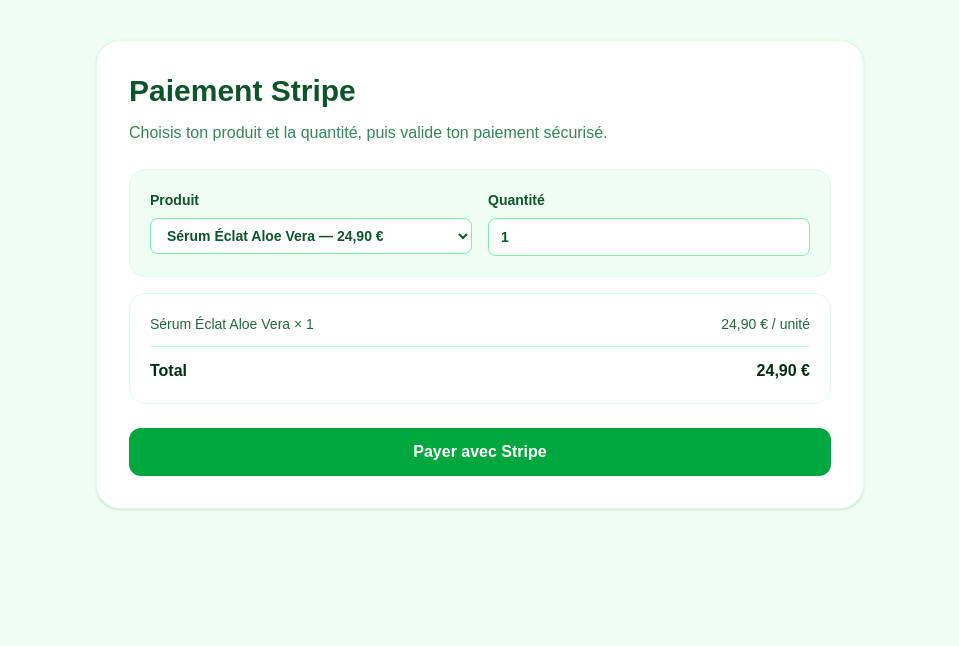
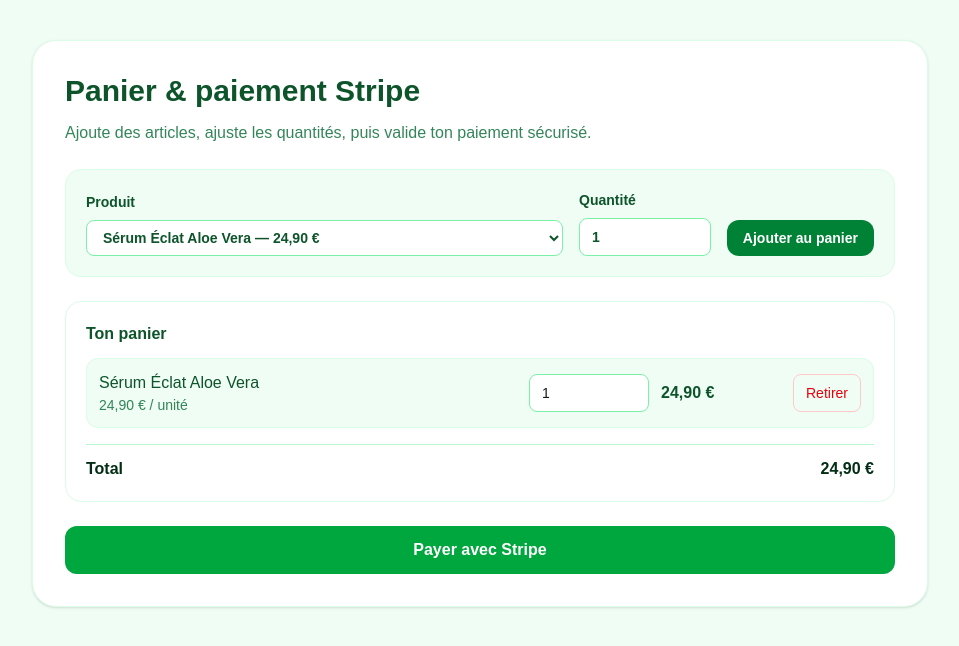
Before and after one commit to Doudou-labo/DoudouClaw, a Next.js app in the folder venus-beaute/: page /checkout in a window 1280 px wide. Shown: the top 646 px of the page, without its empty margins (160-1119 px from the left). Built offline with nearby package versions, Linux system fonts and the light colour scheme.

Commit message:
feat(venus-beaute): add cart system with item quantities for stripe checkout

```diff
--- a/venus-beaute/src/app/api/stripe/create-checkout-session/route.ts
+++ b/venus-beaute/src/app/api/stripe/create-checkout-session/route.ts
@@ -2,35 +2,62 @@
 import { products } from "@/data/products";
 import { stripe } from "@/lib/stripe";
 
+type CartItemInput = {
+  slug: string;
+  quantity: number;
+};
+
 export async function POST(req: NextRequest) {
   try {
     const baseUrl = process.env.NEXT_PUBLIC_BASE_URL || "http://localhost:3000";
-    const body = (await req.json().catch(() => ({}))) as { slug?: string; quantity?: number };
+    const body = (await req.json().catch(() => ({}))) as {
+      slug?: string;
+      quantity?: number;
+      items?: CartItemInput[];
+    };
 
-    const selectedProduct = products.find((p) => p.slug === body.slug) ?? products[0];
-    const quantity = Math.max(1, Math.min(20, Number(body.quantity ?? 1)));
+    let requestedItems: CartItemInput[] = [];
+
+    if (Array.isArray(body.items) && body.items.length > 0) {
+      requestedItems = body.items;
+    } else {
+      requestedItems = [{ slug: body.slug ?? products[0].slug, quantity: body.quantity ?? 1 }];
+    }
+
+    const normalized = requestedItems
+      .map((item) => {
+        const product = products.find((p) => p.slug === item.slug);
+        const quantity = Math.max(1, Math.min(20, Number(item.quantity || 1)));
+        if (!product) return null;
+        return { product, quantity };
+      })
+      .filter((item): item is { product: (typeof products)[number]; quantity: number } => item !== null);
+
+    if (normalized.length === 0) {
+      return NextResponse.json({ error: "Panier vide ou invalide." }, { status: 400 });
+    }
+
+    const lineItems = normalized.map(({ product, quantity }) => ({
+      quantity,
+      price_data: {
+        currency: "eur",
+        unit_amount: Math.round(product.price * 100),
+        product_data: {
+          name: product.name,
+          description: product.shortDescription,
+          images: [product.image],
+          metadata: {
+            productId: product.id,
+            slug: product.slug,
+          },
+        },
+      },
+    }));
 
     const session = await stripe.checkout.sessions.create({
       mode: "payment",
       payment_method_types: ["card"],
-      line_items: [
-        {
-          quantity,
-          price_data: {
-            currency: "eur",
-            unit_amount: Math.round(selectedProduct.price * 100),
-            product_data: {
-              name: selectedProduct.name,
-              description: selectedProduct.shortDescription,
-              images: [selectedProduct.image],
-              metadata: {
-                productId: selectedProduct.id,
-                slug: selectedProduct.slug,
-              },
-            },
-          },
-        },
-      ],
+      line_items: lineItems,
       success_url: `${baseUrl}/checkout/success?session_id={CHECKOUT_SESSION_ID}`,
       cancel_url: `${baseUrl}/checkout/cancel`,
       customer_creation: "always",
@@ -41,8 +68,7 @@
       },
       metadata: {
         source: "venus-beaute-web",
-        slug: selectedProduct.slug,
-        quantity: String(quantity),
+        cartSize: String(normalized.length),
       },
     });
 
--- a/venus-beaute/src/app/produit/[slug]/page.tsx
+++ b/venus-beaute/src/app/produit/[slug]/page.tsx
@@ -1,16 +1,44 @@
 "use client";
 
-import { notFound, useParams } from "next/navigation";
-import Link from "next/link";
+import { notFound, useParams, useRouter } from "next/navigation";
 import { useMemo, useState } from "react";
 import { formatPrice, products } from "@/data/products";
 
+const CART_KEY = "venus_beaute_cart";
+
 export default function ProductPage() {
   const params = useParams<{ slug: string }>();
+  const router = useRouter();
   const product = useMemo(() => products.find((p) => p.slug === params.slug), [params.slug]);
   const [quantity, setQuantity] = useState(1);
 
   if (!product) return notFound();
+
+  const addToCart = () => {
+    const raw = localStorage.getItem(CART_KEY);
+    let cart: { slug: string; quantity: number }[] = [];
+
+    if (raw) {
+      try {
+        const parsed = JSON.parse(raw);
+        if (Array.isArray(parsed)) {
+          cart = parsed;
+        }
+      } catch {
+        cart = [];
+      }
+    }
+
+    const existing = cart.find((item) => item.slug === product.slug);
+    if (existing) {
+      existing.quantity = Math.max(1, Math.min(20, existing.quantity + quantity));
+    } else {
+      cart.push({ slug: product.slug, quantity });
+    }
+
+    localStorage.setItem(CART_KEY, JSON.stringify(cart));
+    router.push("/checkout");
+  };
 
   return (
     <main className="min-h-screen bg-white px-6 py-10">
@@ -34,12 +62,12 @@
             />
           </label>
 
-          <Link
-            href={`/checkout?slug=${product.slug}&qty=${quantity}`}
+          <button
+            onClick={addToCart}
             className="mt-6 inline-block rounded-xl bg-green-700 px-5 py-3 font-semibold text-white hover:bg-green-800"
           >
-            Acheter avec Stripe
-          </Link>
+            Ajouter au panier
+          </button>
         </div>
       </div>
     </main>
--- a/venus-beaute/src/components/CheckoutClient.tsx
+++ b/venus-beaute/src/components/CheckoutClient.tsx
@@ -1,11 +1,19 @@
 "use client";
 
-import { useMemo, useState } from "react";
+import { useEffect, useMemo, useState } from "react";
 import { formatPrice, products } from "@/data/products";
+
+type CartItem = {
+  slug: string;
+  quantity: number;
+};
+
+const CART_KEY = "venus_beaute_cart";
 
 export default function CheckoutClient({ initialSlug, initialQty }: { initialSlug?: string; initialQty?: number }) {
   const [selectedSlug, setSelectedSlug] = useState(initialSlug ?? products[0].slug);
   const [quantity, setQuantity] = useState(Math.max(1, Math.min(20, initialQty || 1)));
+  const [cart, setCart] = useState<CartItem[]>([]);
   const [loading, setLoading] = useState(false);
 
   const selectedProduct = useMemo(
@@ -13,7 +21,89 @@
     [selectedSlug]
   );
 
-  const total = useMemo(() => selectedProduct.price * quantity, [selectedProduct.price, quantity]);
+  const cartDetailed = useMemo(() => {
+    return cart
+      .map((item) => {
+        const product = products.find((p) => p.slug === item.slug);
+        if (!product) return null;
+        return { product, quantity: item.quantity, subtotal: product.price * item.quantity };
+      })
+      .filter(
+        (item): item is { product: (typeof products)[number]; quantity: number; subtotal: number } => item !== null
+      );
+  }, [cart]);
+
+  const total = useMemo(
+    () => cartDetailed.reduce((sum, item) => sum + item.subtotal, 0),
+    [cartDetailed]
+  );
+
+  const persistCart = (nextCart: CartItem[]) => {
+    setCart(nextCart);
+    localStorage.setItem(CART_KEY, JSON.stringify(nextCart));
+  };
+
+  useEffect(() => {
+    const raw = localStorage.getItem(CART_KEY);
+    let parsed: CartItem[] = [];
+
+    if (raw) {
+      try {
+        const data = JSON.parse(raw) as CartItem[];
+        if (Array.isArray(data)) {
+          parsed = data
+            .map((item) => ({
+              slug: String(item.slug),
+              quantity: Math.max(1, Math.min(20, Number(item.quantity || 1))),
+            }))
+            .filter((item) => products.some((p) => p.slug === item.slug));
+        }
+      } catch {
+        parsed = [];
+      }
+    }
+
+    if (initialSlug) {
+      const safeQty = Math.max(1, Math.min(20, Number(initialQty || 1)));
+      const existing = parsed.find((item) => item.slug === initialSlug);
+      if (existing) {
+        existing.quantity = Math.max(1, Math.min(20, existing.quantity + safeQty));
+      } else {
+        parsed.push({ slug: initialSlug, quantity: safeQty });
+      }
+    }
+
+    if (parsed.length === 0) {
+      parsed = [{ slug: products[0].slug, quantity: 1 }];
+    }
+
+    persistCart(parsed);
+    // eslint-disable-next-line react-hooks/exhaustive-deps
+  }, []);
+
+  const addSelectedToCart = () => {
+    const existing = cart.find((item) => item.slug === selectedProduct.slug);
+    if (existing) {
+      persistCart(
+        cart.map((item) =>
+          item.slug === selectedProduct.slug
+            ? { ...item, quantity: Math.max(1, Math.min(20, item.quantity + quantity)) }
+            : item
+        )
+      );
+    } else {
+      persistCart([...cart, { slug: selectedProduct.slug, quantity }]);
+    }
+  };
+
+  const updateQty = (slug: string, nextQty: number) => {
+    persistCart(cart.map((item) => (item.slug === slug ? { ...item, quantity: Math.max(1, Math.min(20, nextQty)) } : item)));
+  };
+
+  const removeItem = (slug: string) => {
+    const next = cart.filter((item) => item.slug !== slug);
+    persistCart(next.length > 0 ? next : [{ slug: products[0].slug, quantity: 1 }]);
+  };
 
   const startCheckout = async () => {
     try {
@@ -22,7 +112,7 @@
       const res = await fetch("/api/stripe/create-checkout-session", {
         method: "POST",
         headers: { "Content-Type": "application/json" },
-        body: JSON.stringify({ slug: selectedProduct.slug, quantity }),
+        body: JSON.stringify({ items: cart }),
       });
 
       const data = await res.json();
@@ -41,13 +131,11 @@
 
   return (
     <main className="min-h-screen bg-green-50 px-6 py-10">
-      <div className="mx-auto max-w-3xl rounded-3xl border border-green-100 bg-white p-8 shadow-sm">
-        <h1 className="text-3xl font-extrabold text-green-900">Paiement Stripe</h1>
-        <p className="mt-3 text-green-800/80">
-          Choisis ton produit et la quantité, puis valide ton paiement sécurisé.
-        </p>
+      <div className="mx-auto max-w-4xl rounded-3xl border border-green-100 bg-white p-8 shadow-sm">
+        <h1 className="text-3xl font-extrabold text-green-900">Panier & paiement Stripe</h1>
+        <p className="mt-3 text-green-800/80">Ajoute des articles, ajuste les quantités, puis valide ton paiement sécurisé.</p>
 
-        <div className="mt-6 grid gap-4 rounded-2xl border border-green-100 bg-green-50 p-5 md:grid-cols-2">
+        <div className="mt-6 grid gap-4 rounded-2xl border border-green-100 bg-green-50 p-5 md:grid-cols-[1fr_auto_auto] md:items-end">
           <label className="text-sm font-semibold text-green-900">
             Produit
             <select
@@ -74,16 +162,47 @@
               className="mt-2 w-full rounded-lg border border-green-300 bg-white px-3 py-2 text-sm"
             />
           </label>
+
+          <button
+            onClick={addSelectedToCart}
+            className="rounded-xl bg-green-700 px-4 py-2 text-sm font-semibold text-white hover:bg-green-800"
+          >
+            Ajouter au panier
+          </button>
         </div>
 
-        <div className="mt-4 rounded-2xl border border-green-100 bg-white p-5">
-          <div className="flex items-center justify-between text-sm text-green-900/90">
-            <span>
-              {selectedProduct.name} × {quantity}
-            </span>
-            <span className="font-medium">{formatPrice(selectedProduct.price)} / unité</span>
+        <div className="mt-6 rounded-2xl border border-green-100 bg-white p-5">
+          <p className="font-semibold text-green-900">Ton panier</p>
+          <div className="mt-3 space-y-3">
+            {cartDetailed.map((item) => (
+              <div key={item.product.slug} className="grid gap-3 rounded-xl border border-green-100 bg-green-50 p-3 md:grid-cols-[1fr_120px_120px_auto] md:items-center">
+                <div>
+                  <p className="font-medium text-green-900">{item.product.name}</p>
+                  <p className="text-sm text-green-800/80">{formatPrice(item.product.price)} / unité</p>
+                </div>
+
+                <input
+                  type="number"
+                  min={1}
+                  max={20}
+                  value={item.quantity}
+                  onChange={(e) => updateQty(item.product.slug, Number(e.target.value) || 1)}
+                  className="rounded-lg border border-green-300 bg-white px-3 py-2 text-sm"
+                />
+
+                <p className="font-semibold text-green-900">{formatPrice(item.subtotal)}</p>
+
+                <button
+                  onClick={() => removeItem(item.product.slug)}
+                  className="rounded-lg border border-red-200 px-3 py-2 text-sm font-medium text-red-600 hover:bg-red-50"
+                >
+                  Retirer
+                </button>
+              </div>
+            ))}
           </div>
-          <div className="mt-3 border-t border-green-200 pt-3 flex items-center justify-between font-bold text-green-950">
+
+          <div className="mt-4 border-t border-green-200 pt-3 flex items-center justify-between font-bold text-green-950">
             <span>Total</span>
             <span>{formatPrice(total)}</span>
           </div>
@@ -91,7 +210,7 @@
 
         <button
           onClick={startCheckout}
-          disabled={loading}
+          disabled={loading || cartDetailed.length === 0}
           className="mt-6 w-full rounded-xl bg-green-600 px-5 py-3 font-semibold text-white transition hover:bg-green-700 disabled:cursor-not-allowed disabled:opacity-60"
         >
           {loading ? "Redirection vers Stripe..." : "Payer avec Stripe"}
```
